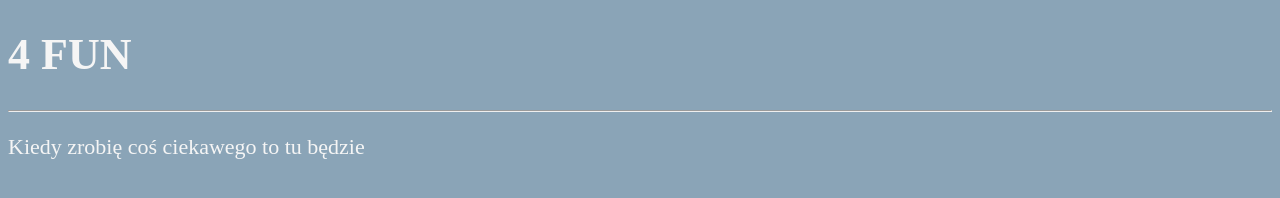
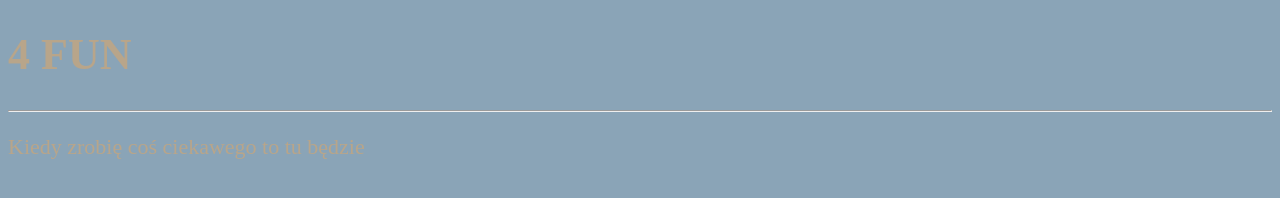
Before and after one commit to Kordian-Napoleon/fun, a plain HTML site: page index.html in a window 1280 px wide. Drawn offline with Linux system fonts and the light colour scheme.

Commit message:
Update styles.css

```diff
--- a/styles.css
+++ b/styles.css
@@ -6,6 +6,6 @@ html {
 }
 
 body {
-	background-color: #8aa4b7;
-	color: whitesmoke;
+	background-color: #8AA4B7;
+	color: #B8A58A;
 }
```
